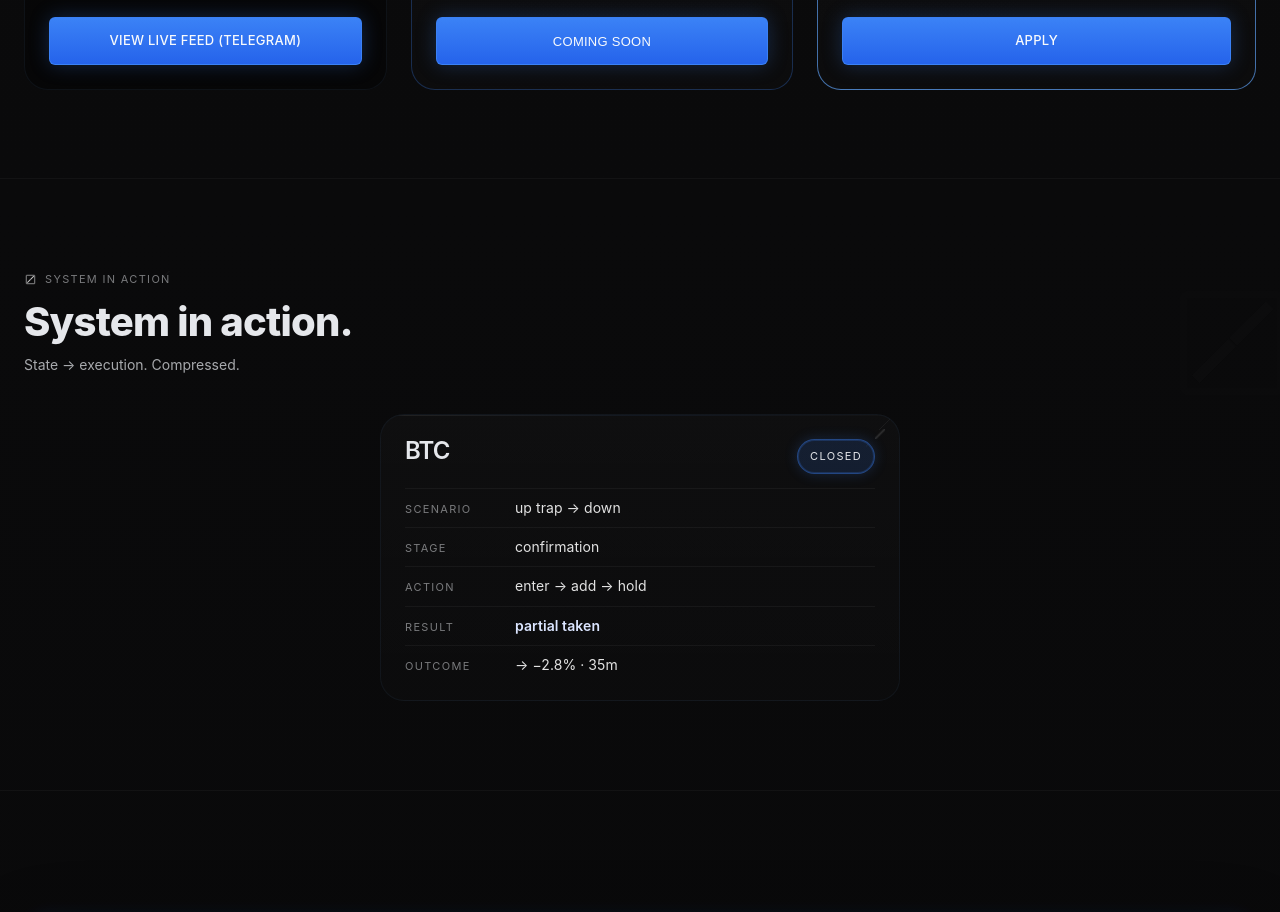
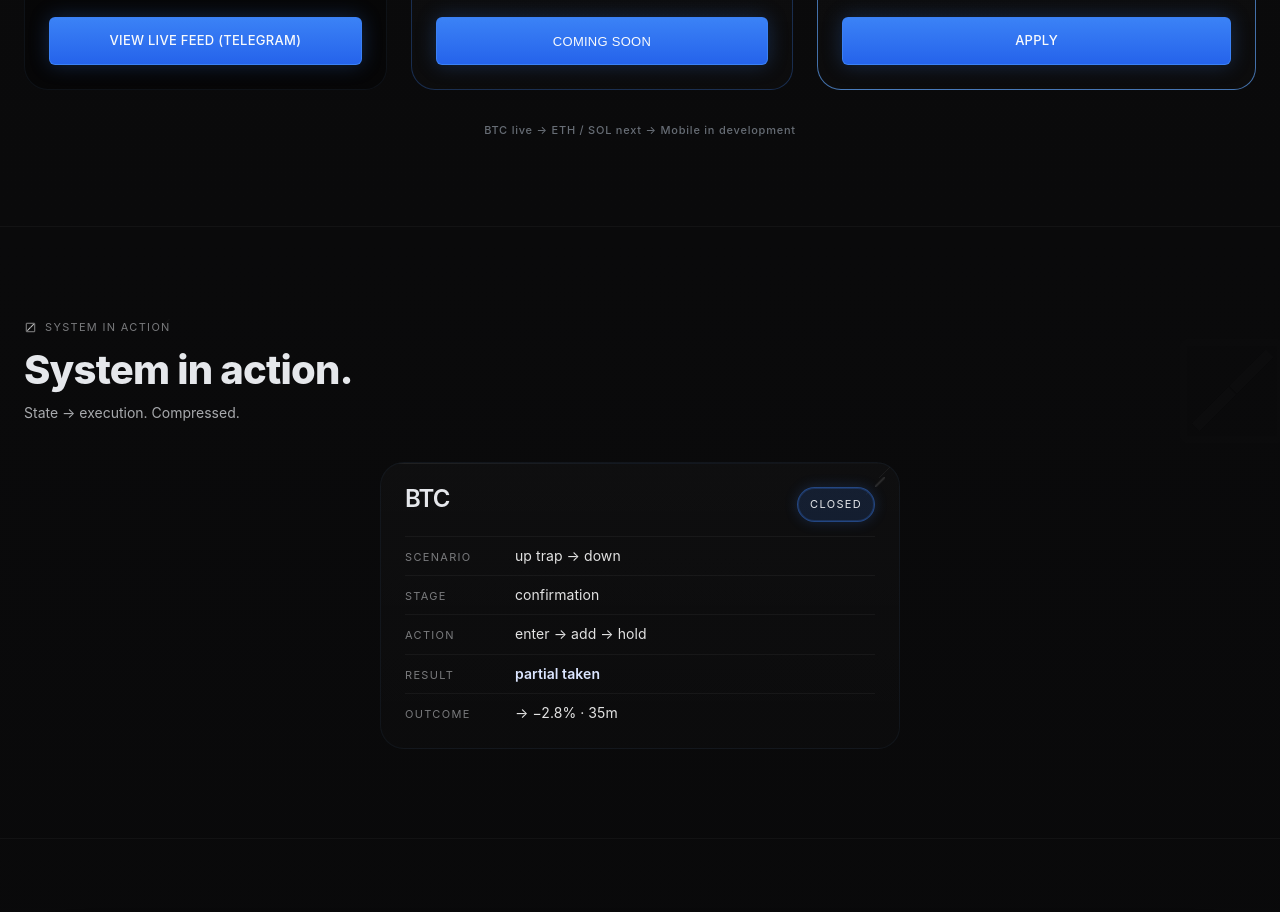
Before and after one commit to strctrcorp/strctr-site, a website: page index.html in a window 1280 px wide. Shown: the part 2690-3602 px from the top of the page. Drawn offline with Linux system fonts and the light colour scheme; no server answers.

Commit message:
Update index.html

```diff
--- a/index.html
+++ b/index.html
@@ -2096,6 +2096,17 @@
             align-items: stretch;
         }
 
+        .expansion-line {
+            margin: 32px 0 0;
+            padding: 0;
+            text-align: center;
+            font-size: 11px;
+            font-weight: 500;
+            letter-spacing: 0.07em;
+            color: rgba(148, 156, 168, 0.68);
+            line-height: 1.45;
+        }
+
         .card {
             border: 1px solid var(--module-border);
             border-radius: 24px 24px 22px 24px;
@@ -3774,6 +3785,8 @@
                                 </div>
                             </article>
                         </div>
+                        <p class="expansion-line reveal" data-motion="item">BTC live → ETH / SOL next → Mobile in
+                            development</p>
                     </div>
                 </section>
 
```
